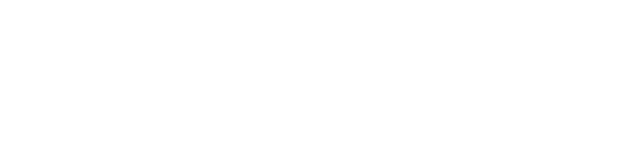
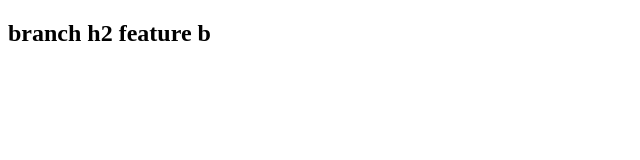
Before and after one commit to fansart/latihan1, a plain HTML site: page index.html in a window 1280 px wide. Shown: the whole page, without its empty margins (0-640 px from the left). Drawn offline with Linux system fonts and the light colour scheme.

Commit message:
tag h2 feature b

```diff
--- a/index.html
+++ b/index.html
@@ -7,6 +7,6 @@
     <title>Document</title>
 </head>
 <body>
-
+    <h2>branch h2 feature b</h2>
 </body>
 </html>
```
